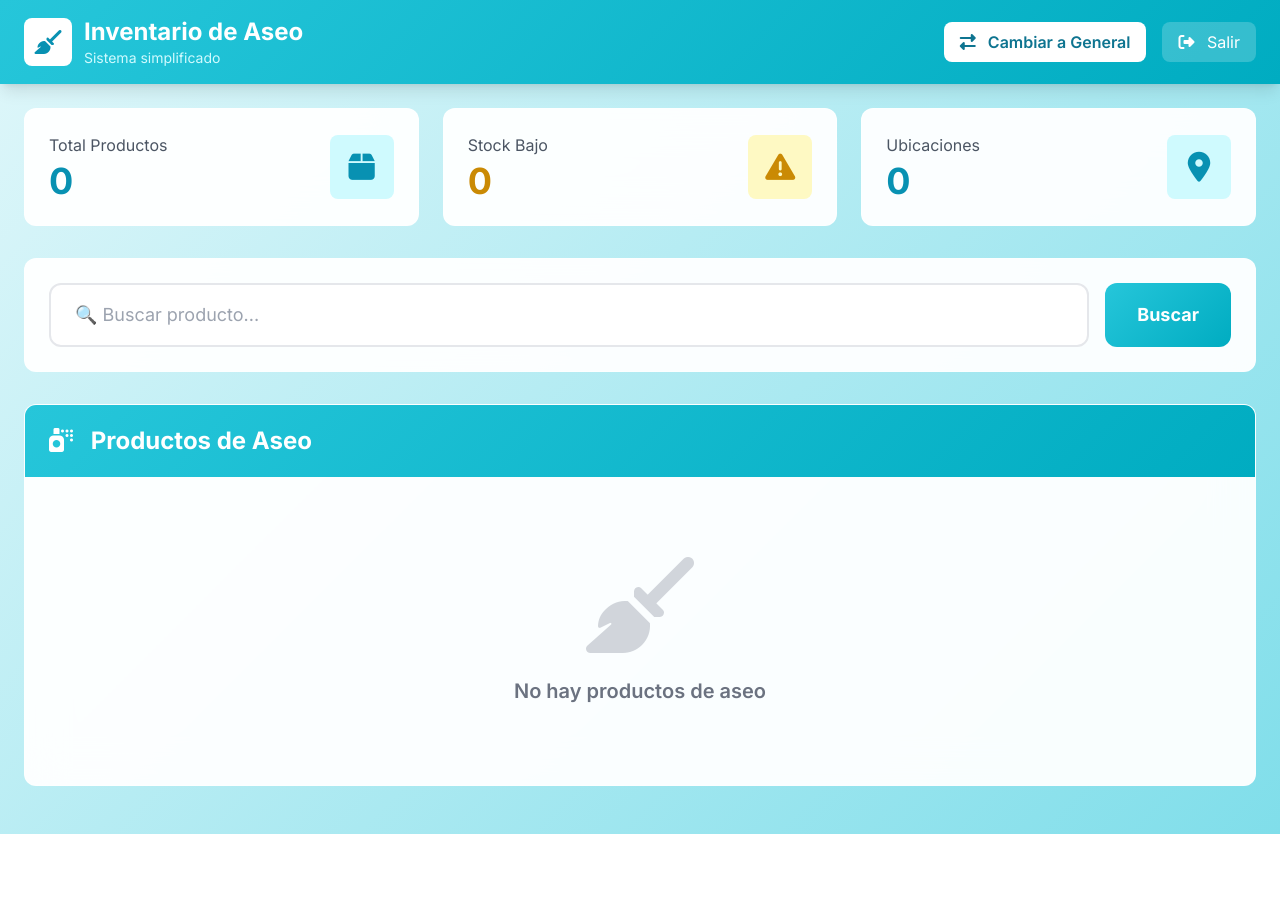
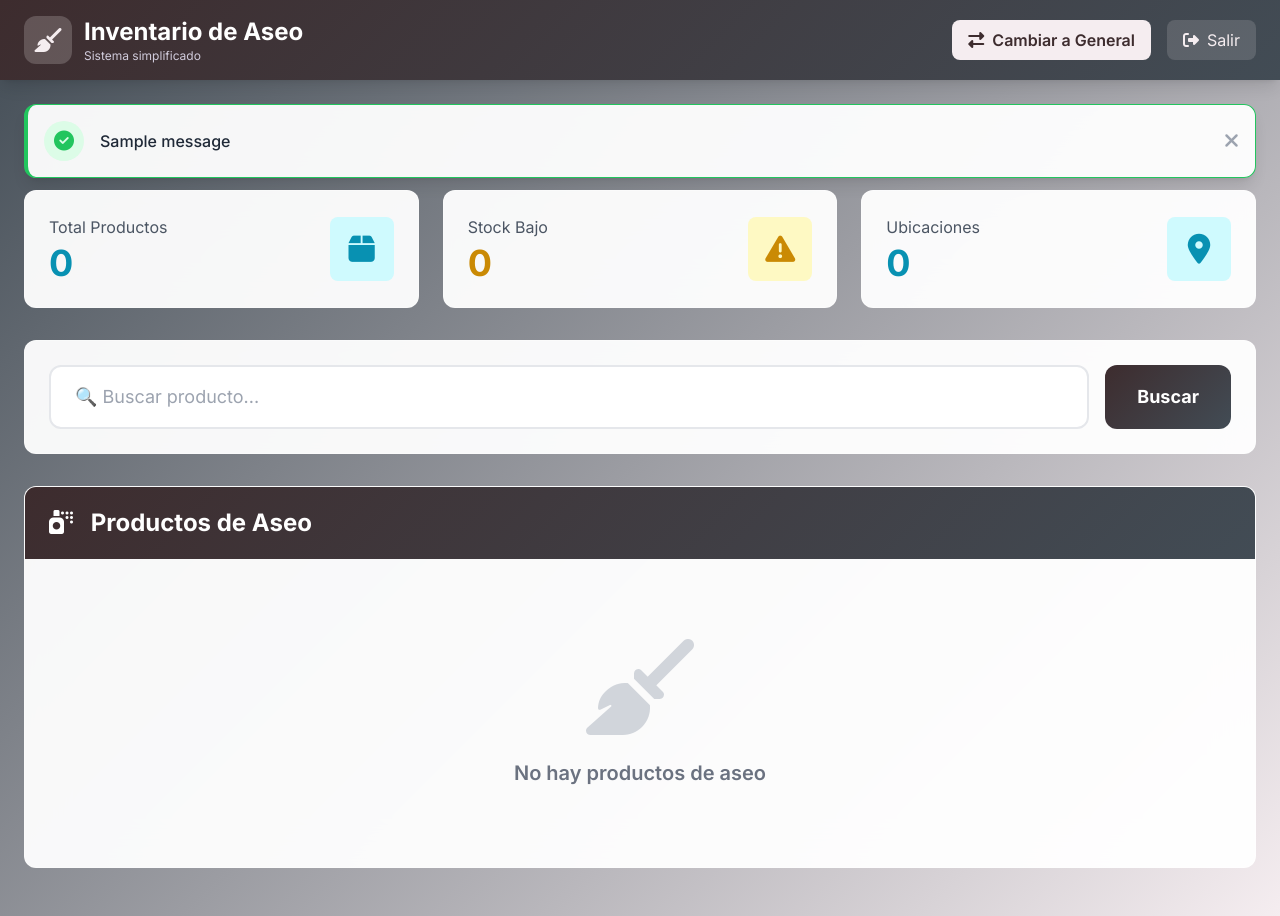
Before and after one commit to JACOboooodfg/Gestor_inventarios, a Django app: page /aseo/ in a window 1280 px wide. Before the commit the page ends 834 px from the top, so only its background shows below. Run offline with Django 5.2, Linux system fonts and the light colour scheme; a user stored in the database is signed in; tables that the repository leaves empty hold one stand-in row (values such as "Sample post"); one stand-in notice (Sample message) is shown; some libraries are stand-ins or nearby versions.

Commit message:
Update base_aseo.html

```diff
--- a/templates/base_aseo.html
+++ b/templates/base_aseo.html
@@ -5,22 +5,15 @@
     <meta name="viewport" content="width=device-width, initial-scale=1.0">
     <title>{% block title %}Inventario de Aseo{% endblock %}</title>
 
-    <!-- Tailwind CSS -->
     <script src="https://cdn.tailwindcss.com"></script>
-
-    <!-- Font Awesome -->
     <link rel="stylesheet" href="https://cdnjs.cloudflare.com/ajax/libs/font-awesome/6.5.1/css/all.min.css">
-
-    <!-- Google Fonts -->
     <link href="https://fonts.googleapis.com/css2?family=Inter:wght@300;400;500;600;700;800&display=swap" rel="stylesheet">
 
     <style>
-        * {
-            font-family: 'Inter', sans-serif;
-        }
+        * { font-family: 'Inter', sans-serif; }
 
         body {
-            background: linear-gradient(135deg, #e0f7fa 0%, #80deea 100%);
+            background: linear-gradient(135deg, #424C55 0%, #F5EDF0 100%);
             min-height: 100vh;
         }
 
@@ -31,48 +24,100 @@
         }
 
         .bg-gradient-primary {
-            background: linear-gradient(135deg, #26c6da 0%, #00acc1 100%);
+            background: linear-gradient(135deg, #3D2C2E 0%, #424C55 100%);
         }
+
+        @keyframes slideIn {
+            from { opacity: 0; transform: translateY(-10px); }
+            to   { opacity: 1; transform: translateY(0); }
+        }
+        @keyframes fadeIn {
+            from { opacity: 0; }
+            to   { opacity: 1; }
+        }
+
+        .animate-slide-in { animation: slideIn 0.4s ease-out; }
+        .animate-fade-in  { animation: fadeIn 0.3s ease-out; }
+
+        ::-webkit-scrollbar { width: 10px; }
+        ::-webkit-scrollbar-track { background: rgba(245, 237, 240, 0.1); }
+        ::-webkit-scrollbar-thumb { background: rgba(209, 204, 220, 0.5); border-radius: 5px; }
+        ::-webkit-scrollbar-thumb:hover { background: rgba(209, 204, 220, 0.7); }
     </style>
 </head>
 <body class="antialiased">
 
-    <!-- Navbar Simplificado de Aseo -->
-    <nav class="bg-gradient-primary shadow-lg mb-6">
+    <nav class="bg-gradient-primary shadow-lg mb-6 animate-slide-in sticky top-0 z-50">
         <div class="container mx-auto px-6 py-4">
             <div class="flex justify-between items-center">
-                <!-- Logo -->
                 <div class="flex items-center space-x-3">
-                    <div class="w-12 h-12 bg-white rounded-lg flex items-center justify-center">
-                        <i class="fas fa-broom text-cyan-600 text-2xl"></i>
+                    <div class="w-12 h-12 rounded-xl flex items-center justify-center" style="background: rgba(245,237,240,0.2);">
+                        <i class="fas fa-broom text-2xl" style="color: #F5EDF0;"></i>
                     </div>
                     <div>
                         <h1 class="text-white text-2xl font-bold">Inventario de Aseo</h1>
-                        <p class="text-cyan-100 text-sm">Sistema simplificado</p>
+                        <p class="text-xs" style="color: #D1CCDC;">Sistema simplificado</p>
                     </div>
                 </div>
 
-                <!-- Botones de acción -->
                 <div class="flex items-center space-x-4">
-                    <a href="{% url 'select_inventory' %}" class="px-4 py-2 bg-white text-cyan-700 rounded-lg hover:bg-cyan-50 transition font-semibold">
-                        <i class="fas fa-exchange-alt mr-2"></i>
-                        Cambiar a General
+                    <a href="{% url 'select_inventory' %}"
+                       class="px-4 py-2 rounded-lg font-semibold transition hover:opacity-90"
+                       style="background: #F5EDF0; color: #3D2C2E;">
+                        <i class="fas fa-exchange-alt mr-2"></i>Cambiar a General
                     </a>
-                    <a href="{% url 'logout' %}" class="px-4 py-2 bg-white bg-opacity-20 text-white rounded-lg hover:bg-opacity-30 transition">
-                        <i class="fas fa-sign-out-alt mr-2"></i>
-                        Salir
+                    <a href="{% url 'logout' %}"
+                       class="px-4 py-2 rounded-lg transition"
+                       style="background: rgba(245,237,240,0.15); color: #F5EDF0;">
+                        <i class="fas fa-sign-out-alt mr-2"></i>Salir
                     </a>
                 </div>
             </div>
         </div>
     </nav>
 
-    <!-- Contenido -->
-    <div class="container mx-auto px-6 pb-12">
+    {% if messages %}
+    <div class="container mx-auto px-6 animate-slide-in">
+        {% for message in messages %}
+        <div class="glass-strong rounded-xl p-4 mb-3 flex items-center justify-between shadow-lg
+                    {% if message.tags == 'error' %}border-l-4 border-red-500
+                    {% elif message.tags == 'warning' %}border-l-4 border-yellow-500
+                    {% elif message.tags == 'success' %}border-l-4 border-green-500
+                    {% else %}border-l-4 border-blue-500{% endif %}">
+            <div class="flex items-center">
+                <div class="mr-4">
+                    {% if message.tags == 'error' %}
+                    <div class="w-10 h-10 rounded-full bg-red-100 flex items-center justify-center">
+                        <i class="fas fa-times-circle text-red-500 text-xl"></i>
+                    </div>
+                    {% elif message.tags == 'warning' %}
+                    <div class="w-10 h-10 rounded-full bg-yellow-100 flex items-center justify-center">
+                        <i class="fas fa-exclamation-triangle text-yellow-500 text-xl"></i>
+                    </div>
+                    {% elif message.tags == 'success' %}
+                    <div class="w-10 h-10 rounded-full bg-green-100 flex items-center justify-center">
+                        <i class="fas fa-check-circle text-green-500 text-xl"></i>
+                    </div>
+                    {% else %}
+                    <div class="w-10 h-10 rounded-full bg-blue-100 flex items-center justify-center">
+                        <i class="fas fa-info-circle text-blue-500 text-xl"></i>
+                    </div>
+                    {% endif %}
+                </div>
+                <p class="font-medium text-gray-800">{{ message }}</p>
+            </div>
+            <button onclick="this.parentElement.remove()" class="text-gray-400 hover:text-gray-600 transition-all">
+                <i class="fas fa-times text-xl"></i>
+            </button>
+        </div>
+        {% endfor %}
+    </div>
+    {% endif %}
+
+    <main class="container mx-auto px-6 pb-12 animate-fade-in">
         {% block content %}{% endblock %}
-    </div>
+    </main>
 
-    <!-- JavaScript -->
     <script>
         function getCookie(name) {
             let cookieValue = null;
@@ -91,9 +136,8 @@
 
         function showNotification(message, type = 'success') {
             const notification = document.createElement('div');
-            notification.className = `fixed top-4 right-4 px-6 py-4 rounded-lg shadow-lg z-50 ${
-                type === 'success' ? 'bg-green-500' : 'bg-red-500'
-            } text-white font-semibold`;
+            notification.className = 'fixed top-4 right-4 px-6 py-4 rounded-lg shadow-lg z-50 text-white font-semibold';
+            notification.style.background = type === 'success' ? '#424C55' : '#886F68';
             notification.innerHTML = `
                 <div class="flex items-center">
                     <i class="fas ${type === 'success' ? 'fa-check-circle' : 'fa-times-circle'} mr-3"></i>
```
